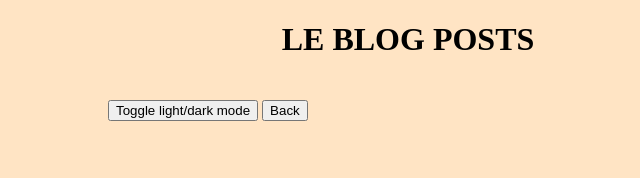
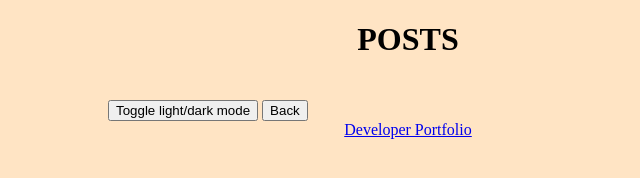
Before and after one commit to RyuVue/c4-personal-blog, a plain HTML site: page blog.html in a window 1280 px wide. Shown: the whole page, without its empty margins (232-872 px from the left). Drawn offline with Linux system fonts and the light colour scheme.

Commit message:
added developer link at the bottom of blog, added new folder with images of working site, adding to read me.

```diff
--- a/blog.html
+++ b/blog.html
@@ -5,16 +5,19 @@
     <meta name="viewport" content="width=device-width, initial-scale=1.0">
     <link rel="stylesheet" href="/assets/css/blog.css">
     <link rel="stylesheet" href="/assets/css/styles.css">
-    <title>Document</title>
+    <title>Blog posts</title>
 </head>
 <body>
-    <h1 class="title1">LE BLOG POSTS</h1>
+    <h1 class="title1">POSTS</h1>
     <section class="container">
         <header>
             <button id="modeToggle">Toggle light/dark mode</button>
             <button id="backButton">Back</button>
         </header>
         <main id="postsContainer"></main>
+    </footer>
+        <a class="title1" href="https://github.com/RyuVue?tab=repositories/">Developer Portfolio</a>
+    </footer>
     </section>
     <script src="/assets/js/blog.js"></script>
     <script src="/assets/js/logic.js"></script>
```
Also changed, not shown: index.html (+2 -2 lines), assets/images/Screenshot 2024-06-04 123336.png (added), assets/images/Screenshot 2024-06-04 123536.png (added), 1 other file.
